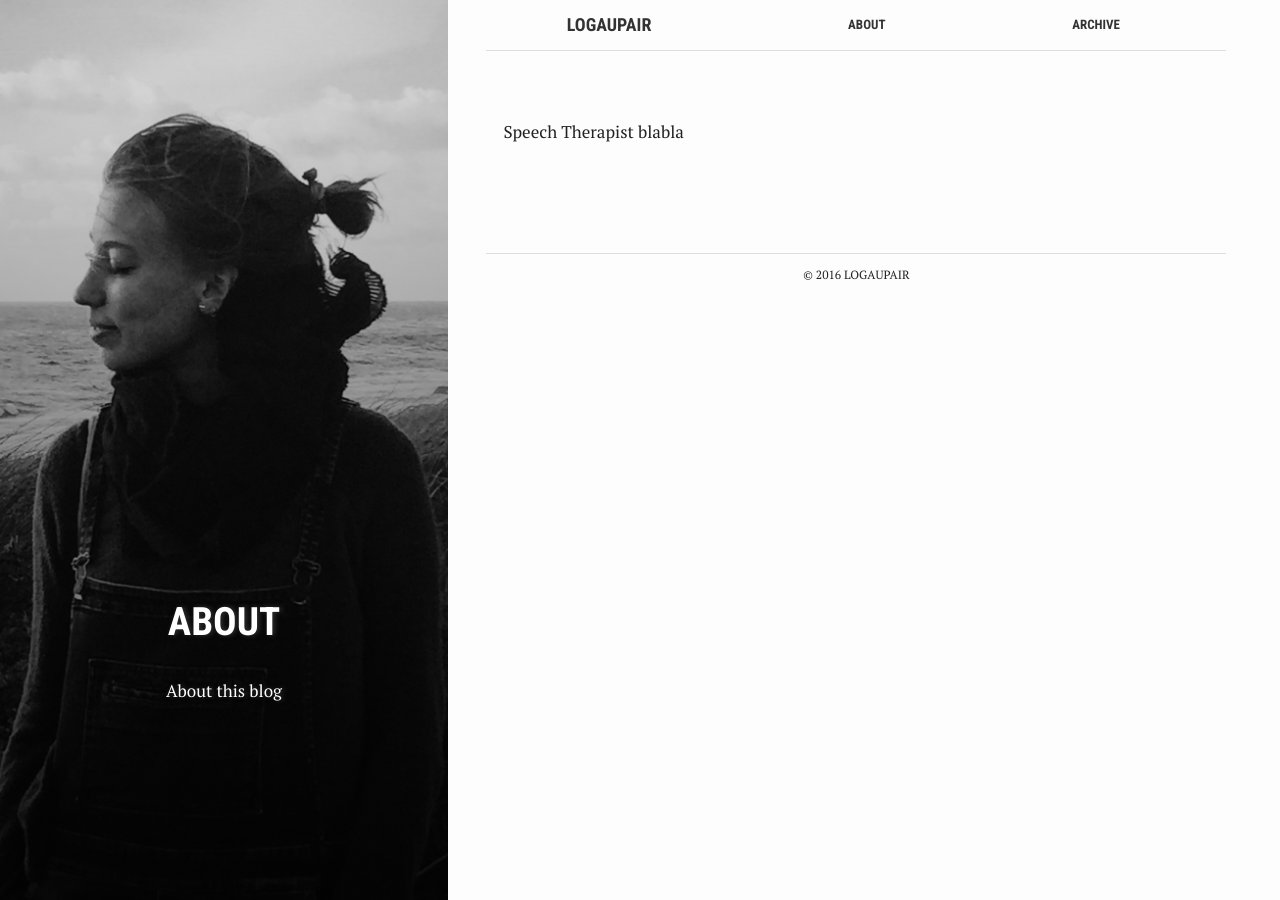
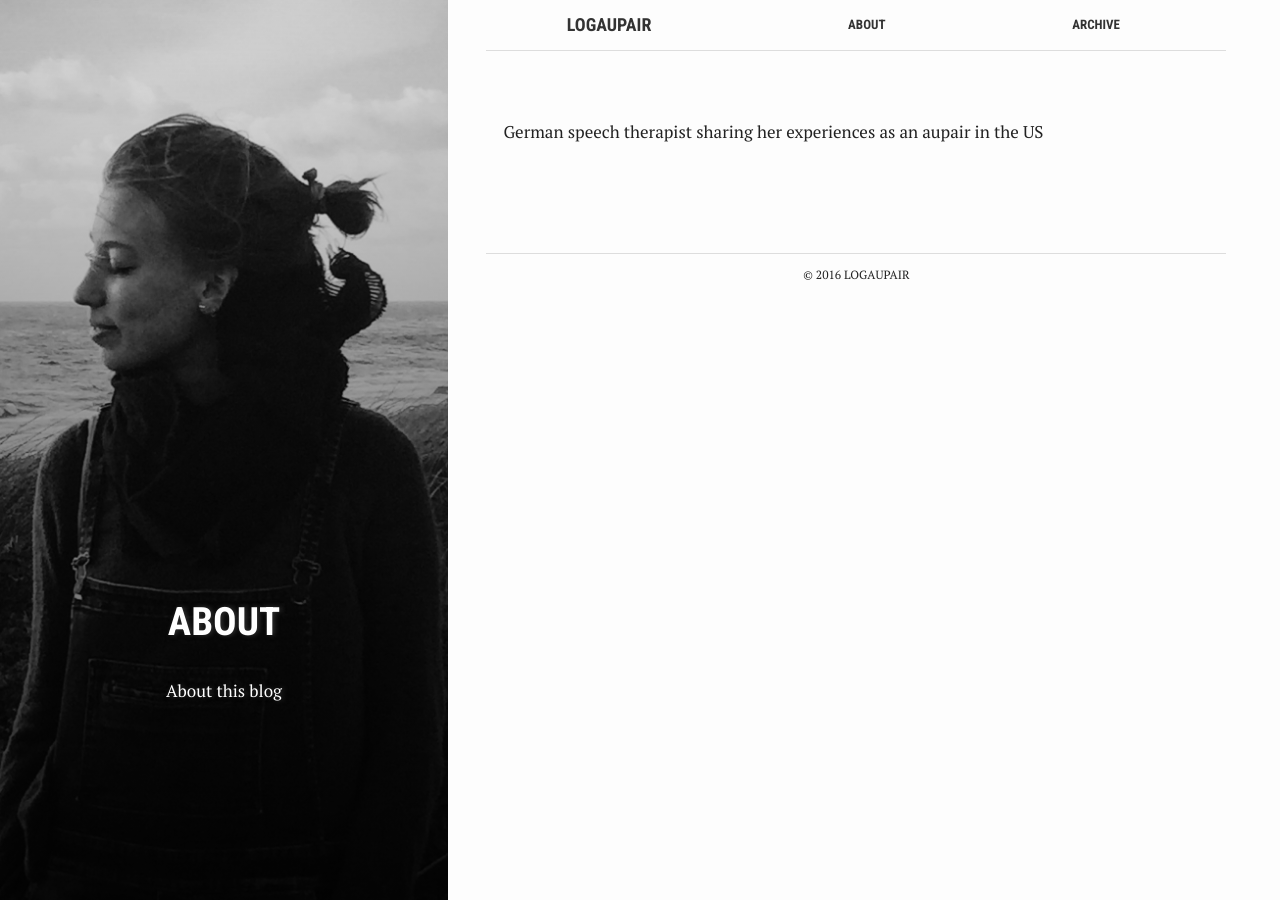
Before and after one commit to logaupair/logaupair.github.io, a Jekyll site: the page built from about.md, in a window 1280 px wide. Built offline with Jekyll 4.4.1, drawn with Linux system fonts in a browser that asks for light colours.

Commit message:
Updated About

```diff
--- a/about.md
+++ b/about.md
@@ -8,4 +8,4 @@ active: about
 layout: page
 ---
 
-Speech Therapist blabla
+German speech therapist sharing her experiences as an aupair in the US
```
